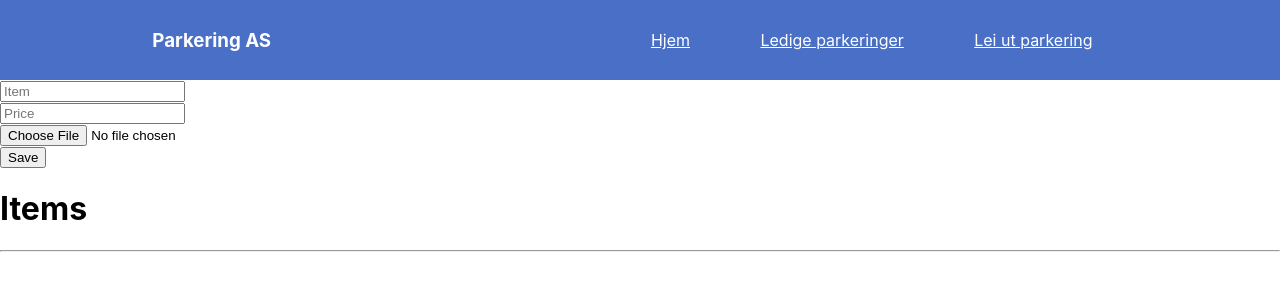
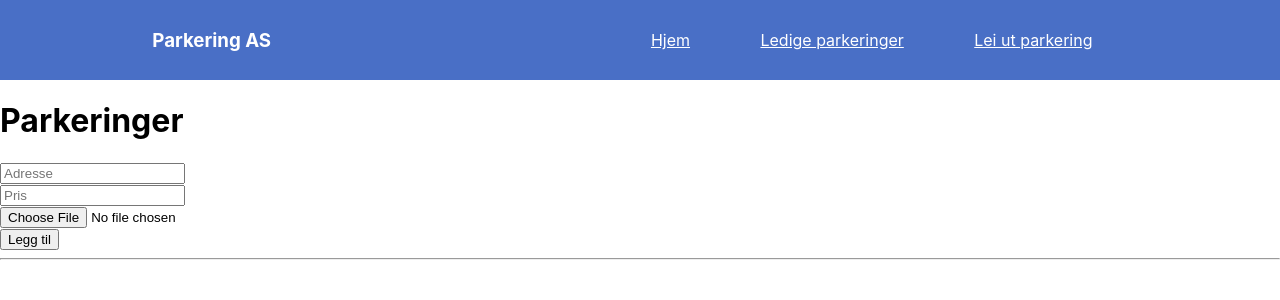
Before and after one commit to SOFTWARE-ENGINEERING-GRUPPE-17/sayHelloToMyLilFriend, a React (Create React App) app: page /Rent in a window 1280 px wide. Shown: the top 300 px of the page. Built offline with nearby package versions, Linux system fonts and the light colour scheme.

Commit message:
Litt design endringer.

```diff
--- a/src/Components/AddItem.js
+++ b/src/Components/AddItem.js
@@ -1,5 +1,6 @@
 import React from 'react';
 import PropTypes from 'prop-types';
+
 
 export const AddItem = ({name, price, image, onChange, onSubmit}) => (
 
@@ -8,18 +9,17 @@ export const AddItem = ({name, price, image, onChange, onSubmit}) => (
             <input
                 type="text"
                 className="form-control mb-2 mr-sm-2"
-                placeholder="Item"
+                placeholder="Adresse"
                 value={name}
                 name="name"
                 onChange={onChange}
             />
 
-
             <div className="input-group mb-2 mr-sm-2">
                 <input
                     type="text"
                     className="form-control"
-                    placeholder="Price"
+                    placeholder="Pris"
                     value={price}
                     name="price"
                     onChange={onChange}
@@ -27,13 +27,12 @@ export const AddItem = ({name, price, image, onChange, onSubmit}) => (
                 <br/>
                 <input
                     type='file'
-                    label='image'
                     name={"image"}
                     value={image}
                     onChange={onChange}
                 />
             </div>
-            <button type="submit" className="btn btn-primary mb-2 pxy-4">Save</button>
+            <button type="submit" className="btn btn-primary mb-2 pxy-4">Legg til</button>
         </form>
     </div>
 );
--- a/src/Components/ItemCard.js
+++ b/src/Components/ItemCard.js
@@ -4,7 +4,7 @@ import PropTypes from 'prop-types';
 export const ItemCard = ({toggleEditing, item, image, onChange, index, onDelete}) => (
     <div className="col-md-6 col-lg-3">
         <div className="card mb-3">
-            <img className="card-img-top" src={image}/>
+            <img className="card-img-top" src={image} alt="parkering"/>
             <div className="card-body">
                 {item.isEditing
                     ?
@@ -13,7 +13,7 @@ export const ItemCard = ({toggleEditing, item, image, onChange, index, onDelete}
                             type="text"
                             name="name"
                             className="form-control mb-2 mr-sm-2"
-                            placeholder="Item"
+                            placeholder="Adresse"
                             value={item.name}
                             onChange={event => onChange(event, index)}
                             required
@@ -22,7 +22,7 @@ export const ItemCard = ({toggleEditing, item, image, onChange, index, onDelete}
                             type="number"
                             name="price"
                             className="form-control"
-                            placeholder="Price"
+                            placeholder="Pris"
                             value={item.price}
                             onChange={event => onChange(event, index)}
                             required
@@ -32,9 +32,10 @@ export const ItemCard = ({toggleEditing, item, image, onChange, index, onDelete}
                     <div>
                         <h4 className="card-title text-center">{item.name}</h4>
                         <div className="row justify-content-center mb-4">
+
                             <p className="card-text">
-                                <span className="badge badge-secondary py-2 mr-5">Price</span>
-                                <span>${item.price}</span>
+                                <span className="badge badge-secondary py-2 mr-5">Pris</span>
+                                <span>NOK{item.price}</span>
                             </p>
                         </div>
                     </div>
@@ -46,13 +47,13 @@ export const ItemCard = ({toggleEditing, item, image, onChange, index, onDelete}
                             type="button"
                             className="btn btn-primary mr-2"
                             onClick={toggleEditing}>
-                            {item.isEditing ? "Save" : "Edit"}
+                            {item.isEditing ? "Lagre" : "Rediger"}
                         </button>
                         <button
                             type="button"
                             className="btn btn-primary"
                             onClick={onDelete}>
-                            Delete
+                            Slett
                         </button>
                     </div>
                 </div>
--- a/src/screens/Rent.js
+++ b/src/screens/Rent.js
@@ -1,9 +1,7 @@
 
 import React, {Component} from 'react';
-//import image from '../images/1.png';
 import {ItemCard} from "../Components/ItemCard";
 import {AddItem} from "../Components/AddItem";
-
 
 
 class Rent extends Component {
@@ -95,6 +93,8 @@ class Rent extends Component {
 
             <div className="container pt-4">
 
+
+                <h1 className="display-4 my-4 text-center text-muted">Parkeringer</h1>
                 <AddItem
                     name={name}
                     price={price}
@@ -102,9 +102,6 @@ class Rent extends Component {
                     onChange={this.handleInputChange}
                     onSubmit={this.addItem}
                 />
-
-                <h1 className="display-4 my-4 text-center text-muted">Items</h1>
-
                 <div className="row">
                     {
                         this.state.items.map((item, index) =>
```
